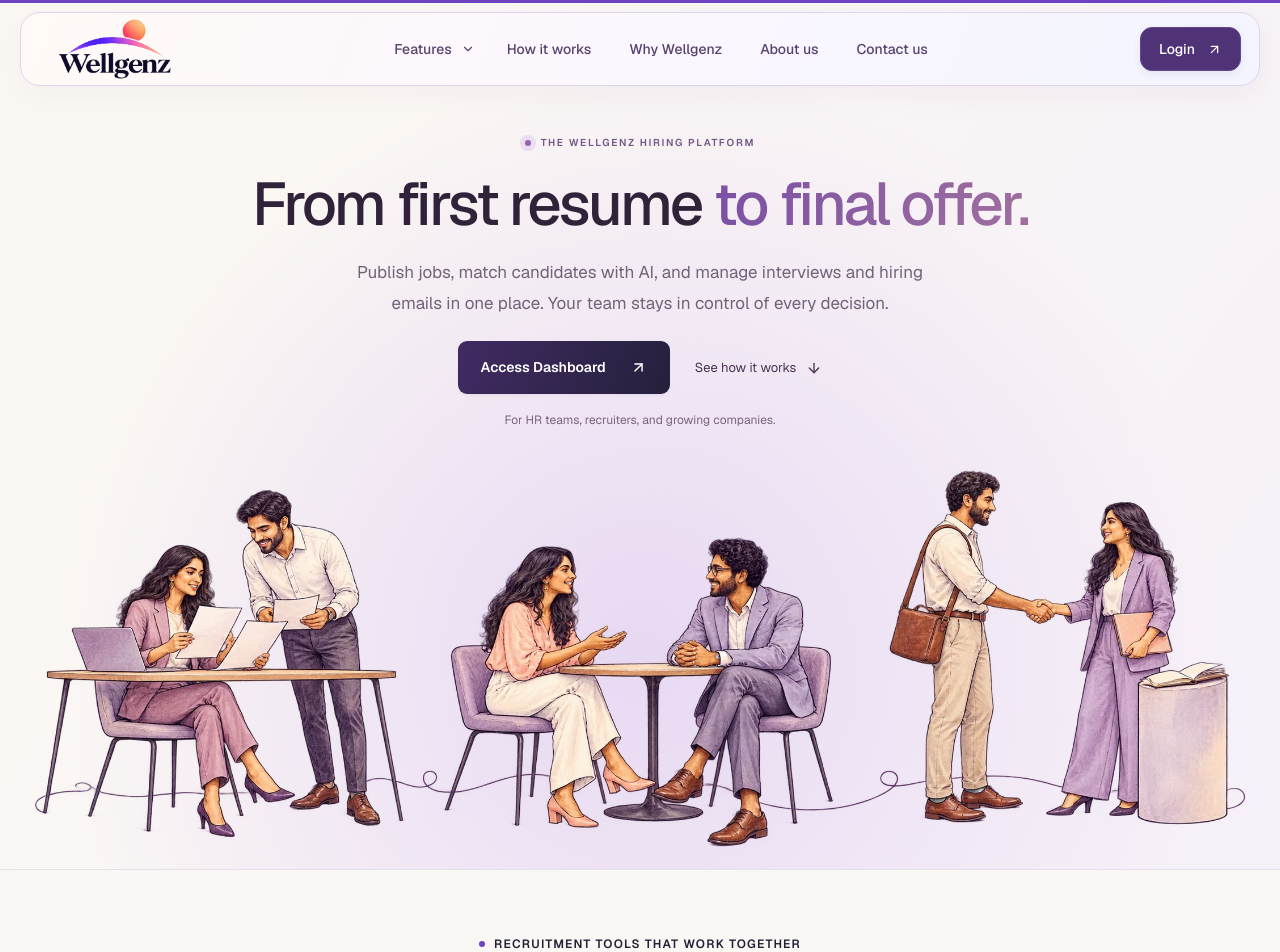
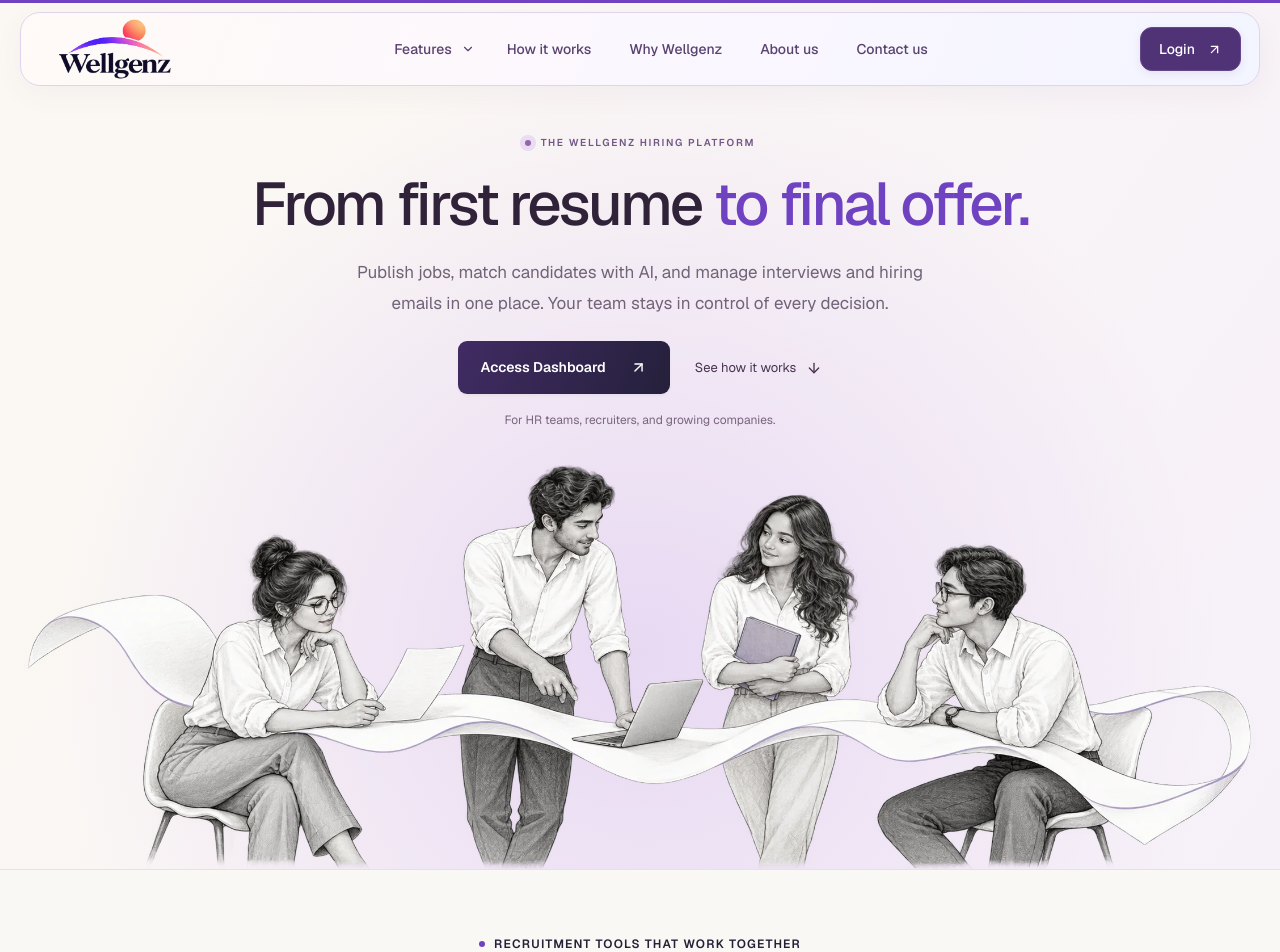
Before and after one commit to hitten04/wellgenz, a Next.js app: page / in a window 1280 px wide. Shown: the top 952 px of the page. Built offline with nearby package versions, Linux system fonts and the light colour scheme.

Commit message:
Replace hero with restrained ink artwork and remove pointer motion

```diff
--- a/src/app/home-hero-3d.css
+++ b/src/app/home-hero-3d.css
@@ -5,7 +5,7 @@
 .home-spatial-hero .spatial-hero-eyebrow{display:flex;justify-content:center;align-items:center;gap:10px;font-size:10px;font-weight:550;line-height:1.8;letter-spacing:1.7px;color:#735787;margin:0 0 19px}
 .home-spatial-hero .spatial-hero-eyebrow>span{width:6px;height:6px;border-radius:50%;background:#9166ad;box-shadow:0 0 0 5px #eaddf2;flex-shrink:0}
 .home-spatial-hero .hero-copy h1{font-size:clamp(44px,4.7vw,74px);line-height:1.1;letter-spacing:-2.8px;font-weight:500;margin:0;color:#302339;text-wrap:balance}
-.home-spatial-hero .hero-copy h1>span{display:inline-block;background:linear-gradient(105deg,#7950a4,#a06f9f);background-clip:text;color:transparent}
+.home-spatial-hero .hero-copy h1>span{display:inline-block;background:none;color:#6f42c2}
 .home-spatial-hero .hero-description{font-size:17px;line-height:1.8;max-width:590px;margin:20px auto 0;color:#716378;text-wrap:pretty}
 .home-spatial-hero .hero-actions{display:flex;justify-content:center;align-items:center;gap:25px;flex-wrap:wrap;margin-top:23px}
 .home-spatial-hero .hero-actions .button{min-height:50px;padding-inline:23px;font-size:14px;border-radius:9px}
@@ -14,10 +14,10 @@
 .home-spatial-hero .spatial-hero-secondary:hover>svg{transform:translateY(3px)}
 .home-spatial-hero .spatial-hero-secondary:focus-visible{outline:2px solid #7950a4;outline-offset:5px;border-radius:3px}
 .home-spatial-hero .spatial-hero-audience{font-size:12px;line-height:1.8;color:#7a647f;margin:16px auto 0}
-.home-spatial-hero .hero-simple-art{position:relative;perspective:1800px;min-width:0;width:100%;margin:0;display:block;align-self:center;touch-action:pan-y}
-.home-spatial-hero .hero-simple-picture{position:relative;width:100%;margin:0;transform-origin:center;pointer-events:none}
+.home-spatial-hero .hero-simple-art{position:relative;min-width:0;width:100%;margin:0;display:block;align-self:center;touch-action:pan-y}
+.home-spatial-hero .hero-simple-picture{position:relative;width:100%;margin:0}
 .home-spatial-hero .hero-simple-picture>img{display:block;width:100%;height:auto;user-select:none}
 @media(min-width:1440px){.wellgenz-home .home-spatial-hero .hero-grid{padding-top:56px;gap:30px}}
 @media(max-width:1000px){.wellgenz-home .home-spatial-hero .hero-grid{padding-top:35px;gap:24px}.home-spatial-hero .hero-copy h1{max-width:760px;margin-inline:auto;font-size:clamp(40px,5.4vw,54px);letter-spacing:-2px}.home-spatial-hero .hero-description{font-size:16px;max-width:550px}}
 @media(max-width:759px){.wellgenz-home .home-spatial-hero .hero-grid{width:calc(100% - 24px);padding-top:27px;gap:24px}.home-spatial-hero .spatial-hero-copy{padding-inline:8px}.home-spatial-hero .spatial-hero-eyebrow{font-size:8px;letter-spacing:1.15px;margin-bottom:18px}.home-spatial-hero .hero-copy h1{font-size:clamp(34px,7.2vw,52px);line-height:1.13;letter-spacing:-1.5px;max-width:650px}.home-spatial-hero .hero-description{font-size:15px;line-height:1.8;max-width:460px;margin-top:17px}.home-spatial-hero .hero-actions{gap:12px 20px;margin-top:21px}.home-spatial-hero .hero-actions .button{min-height:48px;font-size:13px;padding-inline:20px}.home-spatial-hero .spatial-hero-secondary{font-size:12px}.home-spatial-hero .spatial-hero-audience{font-size:11px;max-width:270px;margin-top:13px}.home-spatial-hero .hero-simple-art{margin-bottom:8px}}
-@media(prefers-reduced-motion:reduce){.home-spatial-hero .hero-simple-picture{transform:none!important}.home-spatial-hero .spatial-hero-secondary>svg{transition:none}}
+@media(prefers-reduced-motion:reduce){.home-spatial-hero .spatial-hero-secondary>svg{transition:none}}
--- a/src/components/home-hero-art.tsx
+++ b/src/components/home-hero-art.tsx
@@ -1,31 +1,7 @@
-"use client";
-
 import Image from "next/image";
-import { motion, useSpring } from "motion/react";
-import type { PointerEvent } from "react";
-import { useReducedMotion } from "./use-reduced-motion";
 
 export function HomeHeroArt() {
-  const reduced = useReducedMotion();
-  const spring = { stiffness: 130, damping: 24, mass: .8 };
-  const rotateX = useSpring(0, spring);
-  const rotateY = useSpring(0, spring);
-
-  function followPointer(event: PointerEvent<HTMLElement>) {
-    if (reduced || event.pointerType !== "mouse" || !window.matchMedia("(hover: hover) and (pointer: fine)").matches) return;
-    const bounds = event.currentTarget.getBoundingClientRect();
-    if (!bounds.width || !bounds.height) return;
-    const x = Math.max(0, Math.min(1, (event.clientX - bounds.left) / bounds.width));
-    const y = Math.max(0, Math.min(1, (event.clientY - bounds.top) / bounds.height));
-    rotateX.set((.5 - y) * 12);
-    rotateY.set((x - .5) * 16);
-  }
-  function resetPointer() {
-    rotateX.set(0);
-    rotateY.set(0);
-  }
-
-  return <figure className="hero-simple-art" aria-label="People and hiring workflows, connected" onPointerMove={followPointer} onPointerLeave={resetPointer} onPointerCancel={resetPointer}>
-    <motion.div className="hero-simple-picture" style={{ rotateX: reduced ? 0 : rotateX, rotateY: reduced ? 0 : rotateY }}><Image src="/images/home-hiring-panorama.webp" alt="A sketched hiring journey from resume review and interview conversations to welcoming a new teammate" width={2172} height={724} sizes="(max-width: 759px) calc(100vw - 24px), (max-width: 1368px) calc(100vw - 48px), 1320px" priority/></motion.div>
+  return <figure className="hero-simple-art" aria-label="People and hiring workflows, connected">
+    <div className="hero-simple-picture"><Image src="/images/home-hiring-ink-panorama.webp" alt="Four hiring colleagues reviewing a resume and discussing candidates around a flowing paper table, drawn in graphite with subtle violet details" width={2172} height={724} sizes="(max-width: 759px) calc(100vw - 24px), (max-width: 1368px) calc(100vw - 48px), 1320px" priority/></div>
   </figure>;
 }
--- a/tests/home-hero-motion.unit.mjs
+++ /dev/null
@@ -1,51 +0,0 @@
-import test from "node:test";
-import assert from "node:assert/strict";
-import { readFileSync } from "node:fs";
-import vm from "node:vm";
-import ts from "typescript";
-
-const compiled = ts.transpileModule(readFileSync(new URL("../src/components/home-hero-art.tsx", import.meta.url), "utf8"), {
-  compilerOptions: { module: ts.ModuleKind.CommonJS, target: ts.ScriptTarget.ES2022, jsx: ts.JsxEmit.ReactJSX },
-}).outputText;
-function harness({ reduced = false, fine = true } = {}) {
-  const exported = {}, values = [];
-  const value = initial => { const v = { current: initial, set(next) { this.current = next; } }; values.push(v); return v; };
-  const jsx = (type, props) => ({ type, props });
-  vm.runInNewContext(compiled, { exports: exported, window: { matchMedia: () => ({ matches: fine }) }, require: name => {
-    if (name === "react/jsx-runtime") return { jsx, jsxs: jsx };
-    if (name === "motion/react") return { motion: { div: "motion.div" }, useSpring: value, useMotionValue: value, useMotionTemplate: () => "gradient" };
-    if (name === "lucide-react") return new Proxy({}, { get: (_, key) => key });
-    if (name === "next/image") return { default: "Image" };
-    if (name === "./use-reduced-motion") return { useReducedMotion: () => reduced };
-    throw new Error(name);
-  } });
-  const scene = exported.HomeHeroArt();
-  const event = (clientX, clientY, pointerType = "mouse", width = 400) => ({ clientX, clientY, pointerType, currentTarget: { getBoundingClientRect: () => ({ left: 100, top: 100, width, height: 400 }) } });
-  return { scene, values, event };
-}
-test("pointer tracking tilts the unframed illustration toward the cursor", () => {
-  const h = harness();
-  h.scene.props.onPointerMove(h.event(500, 100));
-  assert.equal(h.values[0].current, 6); assert.equal(h.values[1].current, 8);
-  h.scene.props.onPointerMove(h.event(300, 300));
-  assert.equal(h.values[0].current, 0); assert.equal(h.values[1].current, 0);
-});
-test("coordinates stay bounded and leaving or canceling returns the scene to rest", () => {
-  const h = harness();
-  h.scene.props.onPointerMove(h.event(1000, -100));
-  assert.equal(h.values[0].current, 6); assert.equal(h.values[1].current, 8);
-  for (const handler of ["onPointerLeave", "onPointerCancel"]) {
-    h.scene.props.onPointerMove(h.event(100, 500));
-    h.scene.props[handler]();
-    assert.equal(h.values[0].current, 0); assert.equal(h.values[1].current, 0);
-  }
-});
-test("touch, coarse pointers, reduced motion and empty bounds never activate tracking", () => {
-  for (const options of [{ reduced: true }, { fine: false }, {}]) {
-    const h = harness(options);
-    h.scene.props.onPointerMove(h.event(500, 100, options.reduced || options.fine === false ? "mouse" : "touch"));
-    assert.equal(h.values[0].current, 0); assert.equal(h.values[1].current, 0);
-  }
-  const h = harness(); h.scene.props.onPointerMove(h.event(500, 100, "mouse", 0));
-
-});
```
Also changed, not shown: public/images/home-hiring-ink-panorama.webp (added), 2 other files (tests, documents, lock files or other folders).
